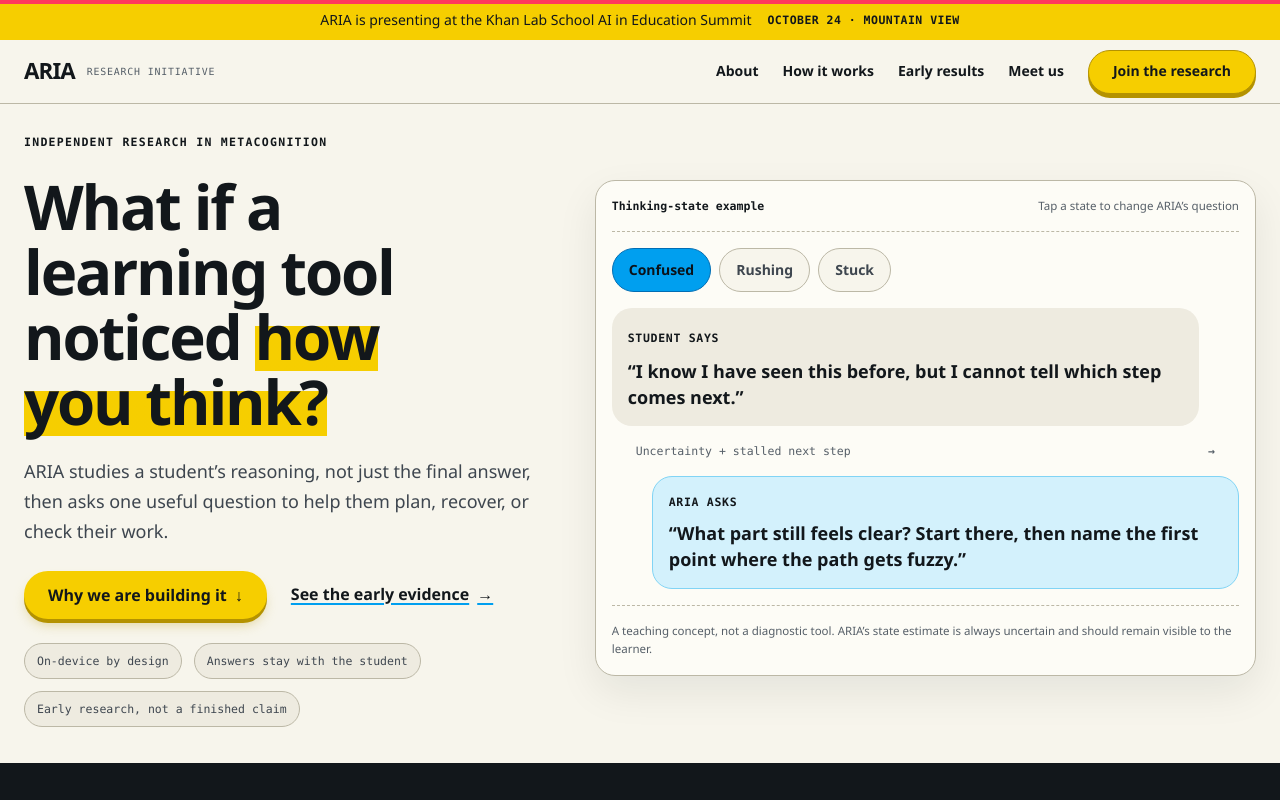
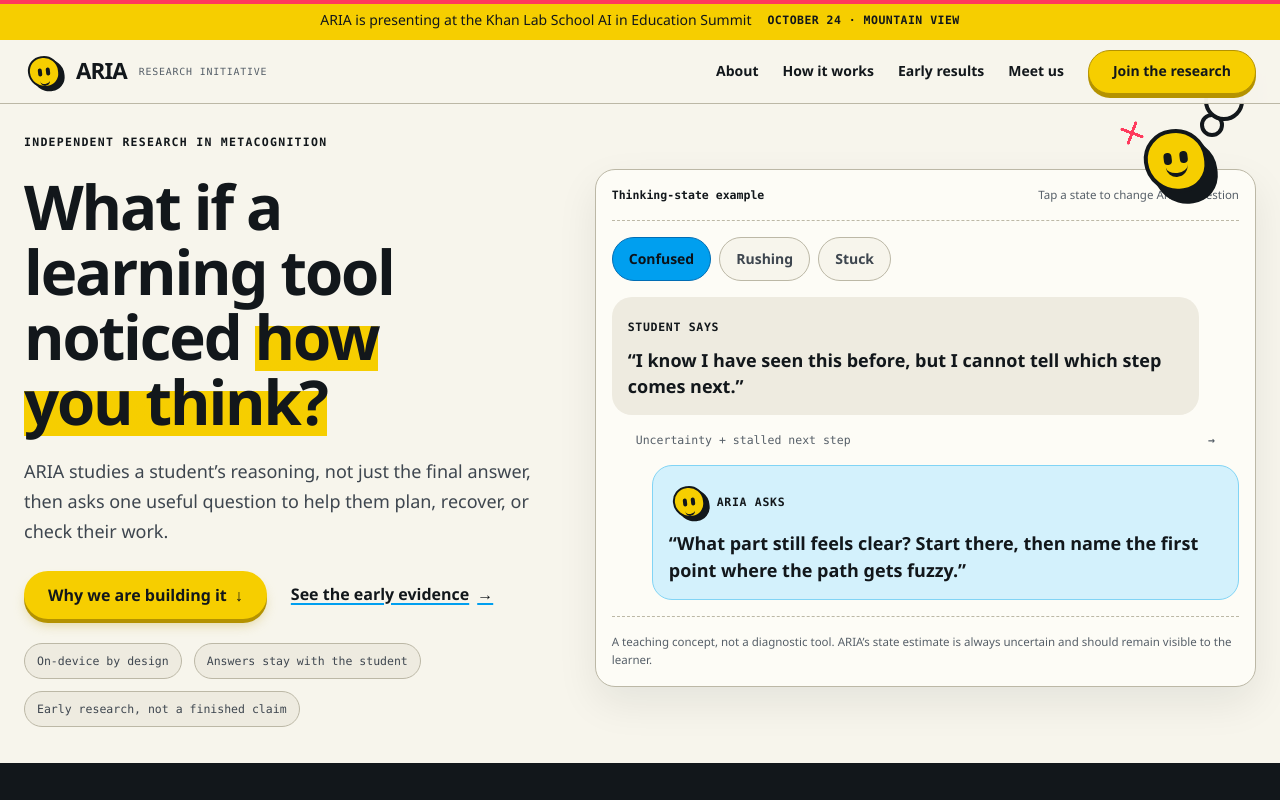
Before and after one commit to NarenS31/ariawebsite, a Next.js app: page / in a window 1280 px wide. Shown: the top 800 px of the page. Built offline with nearby package versions, Linux system fonts and the light colour scheme.

Commit message:
Restore ARIA character and animate headline highlight

```diff
--- a/src/AriaExperience.tsx
+++ b/src/AriaExperience.tsx
@@ -95,6 +95,21 @@
   );
 }
 
+function CharacterMark({ small = false }: { small?: boolean }) {
+  return (
+    <div className={`aria-character${small ? " aria-character--small" : ""}`} aria-hidden="true">
+      <span className="aria-character__spark" />
+      <span className="aria-character__face">
+        <i />
+        <i />
+        <b />
+      </span>
+      <span className="aria-character__thought aria-character__thought--one" />
+      <span className="aria-character__thought aria-character__thought--two" />
+    </div>
+  );
+}
+
 function Navigation() {
   const [open, setOpen] = useState(false);
   const [compact, setCompact] = useState(false);
@@ -119,6 +134,7 @@
       </a>
       <div className="site-nav shell">
         <a className="wordmark" href="#home" aria-label="ARIA home">
+          <CharacterMark small />
           <span>ARIA</span>
           <small>Research Initiative</small>
         </a>
@@ -217,6 +233,7 @@
           </div>
           <div className="aria-bubble">
             <div>
+              <CharacterMark small />
               <span>ARIA asks</span>
             </div>
             <p>“{current.aria}”</p>
@@ -265,6 +282,7 @@
           </Reveal>
         </div>
         <Reveal className="hero-demo" delay={0.14}>
+          <CharacterMark />
           <ThoughtPlayground />
         </Reveal>
       </div>
@@ -367,6 +385,7 @@
   if (index === 2) {
     return (
       <div className="stage-visual visual-question" aria-label="ARIA asks a Socratic question">
+        <CharacterMark small />
         <span>ARIA asks</span>
         <p>“Which part of your plan still feels reliable?”</p>
         <small>No answer revealed</small>
@@ -625,6 +644,7 @@
         </div>
         <div className="updates-panel">
           <div>
+            <CharacterMark small />
             <span>Research updates</span>
           </div>
           <h3>Follow the honest version of the story.</h3>
--- a/src/hallmark.css
+++ b/src/hallmark.css
@@ -249,11 +249,19 @@
     var(--color-accent) 92%,
     transparent 92%
   );
-  background-position: 0 0;
+  background-position: left center;
   background-repeat: no-repeat;
-  background-size: 100% 100%;
+  background-size: 0% 100%;
   -webkit-box-decoration-break: clone;
   box-decoration-break: clone;
+  animation: highlight-sweep 900ms var(--ease-out) 420ms forwards;
+  will-change: background-size;
+}
+
+@keyframes highlight-sweep {
+  to {
+    background-size: 100% 100%;
+  }
 }
 
 /* Navigation */
```
